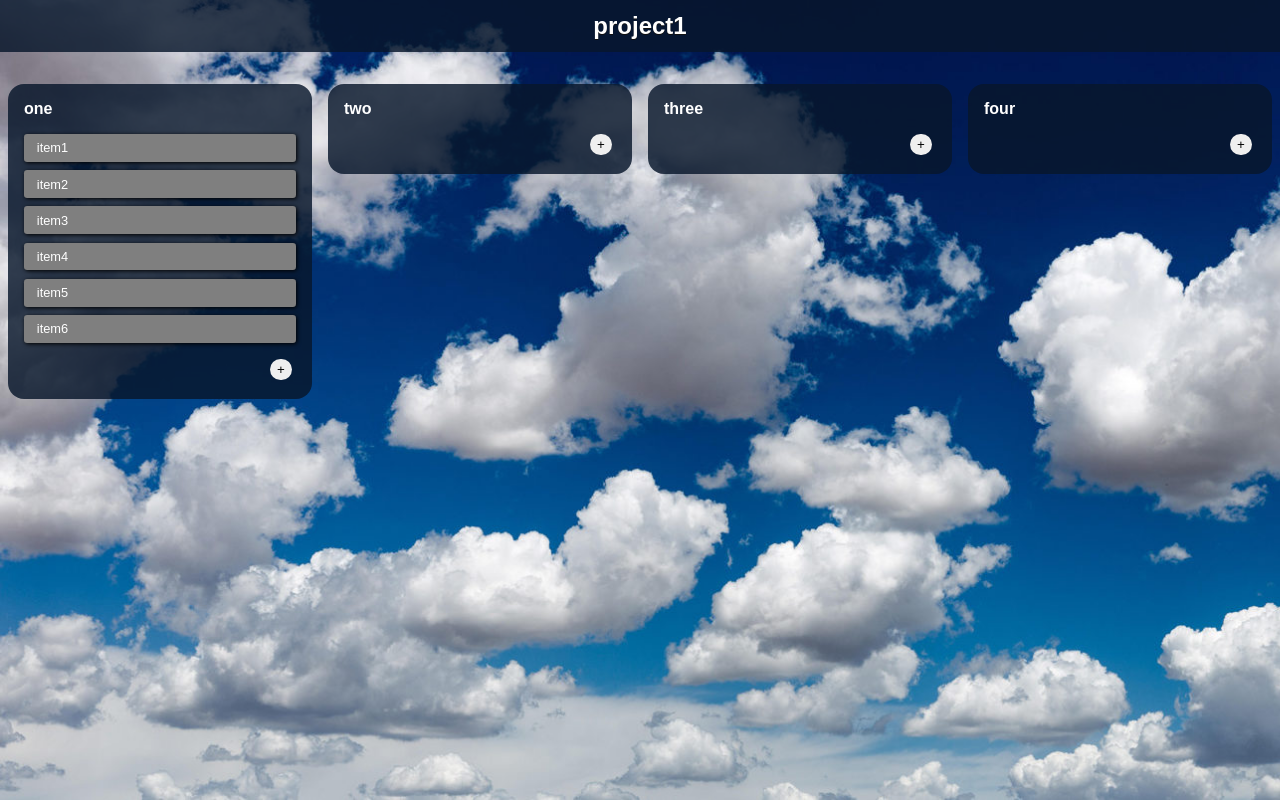
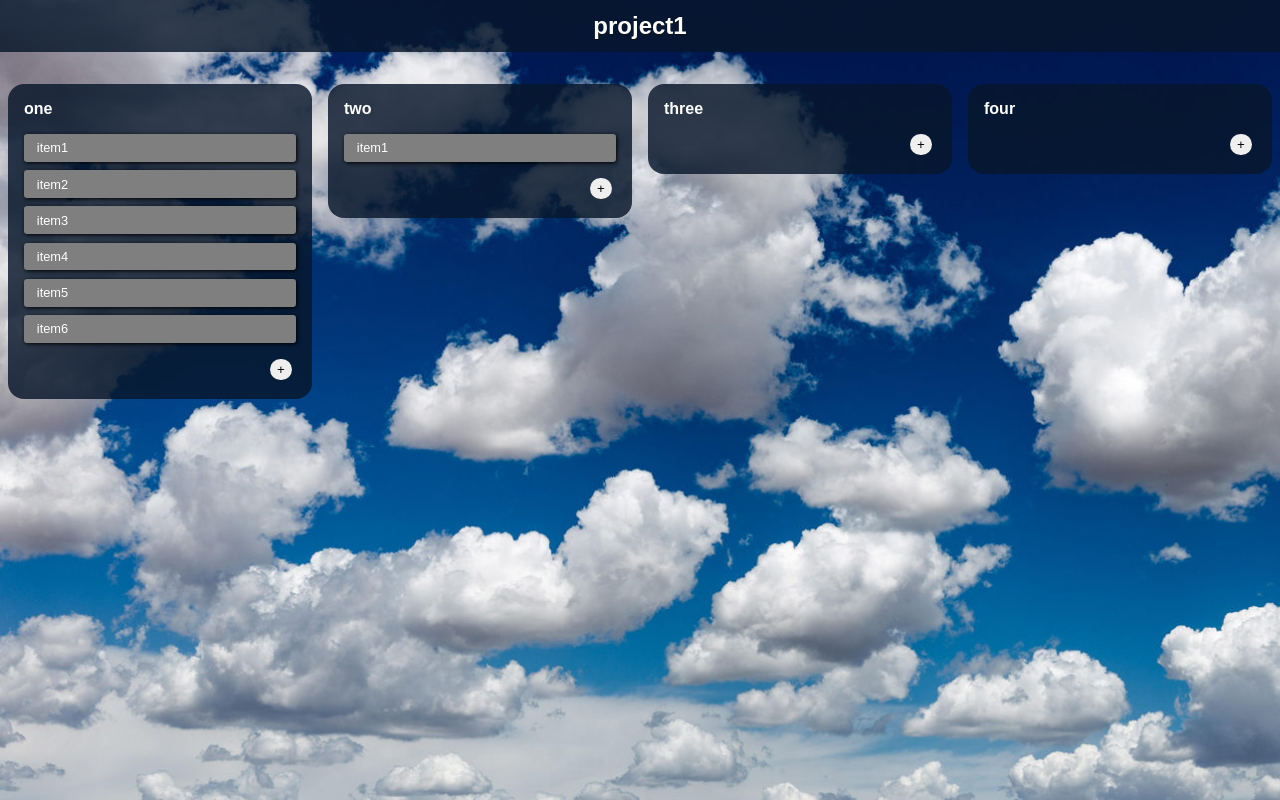
Before and after one commit to rmessina1010/kanbanBoard, a React (Create React App) app: page / in a window 1280 px wide. Built offline with nearby package versions, Linux system fonts and the light colour scheme.

Commit message:
Items are now draggable between components; restructured  DragDropContext

```diff
--- a/src/components/data.js
+++ b/src/components/data.js
@@ -8,7 +8,7 @@ const projects = [
             1: {
                 colTitle: 'one',
                 colId: 1,
-                next: 7,
+                next: 8,
                 items: [{
                     id: 1,
                     item: 'item1',
@@ -56,7 +56,14 @@ const projects = [
             2: {
                 colTitle: 'two',
                 colId: 2,
-                items: []
+                items: [
+                    {
+                        id: 7,
+                        item: 'item1',
+                        desc: 'bla blah',
+                        img: null,
+                        status: false,
+                    }]
             },
             3: {
                 colTitle: 'three',
--- a/src/components/draggables.js
+++ b/src/components/draggables.js
@@ -1,11 +1,11 @@
 import AddItem, { Hx } from './additem';
-import { DragDropContext, Draggable, Droppable } from 'react-beautiful-dnd'
+import { Draggable, Droppable } from 'react-beautiful-dnd'
 
 
 export default function DraggableList(props) {
 
     const appendItem = (item) => {
-        props.updater('add', props.colKey, {
+        props.updater(props.colKey, {
             item,
             desc: '...',
             img: null,
@@ -13,29 +13,24 @@ export default function DraggableList(props) {
         })
     }
 
-    const handleDragEnd = (res) => {
-        props.updater('move', props.colKey, res.source, res.destination)
-        return;
-    }
-
     return (
-        <div className={'drg-col'}>
-            <Hx classes='drg-list-title' x={4} title={props.data.colTitle} />
-            <DragDropContext onDragEnd={handleDragEnd}>
-                <Droppable droppableId={'drg-list-' + props.data.colId}>
-                    {(provided) => {
-                        return (<ul className={'drg-list'} ref={provided.innerRef} {...provided.droppableProps}>
+        <Droppable droppableId={'drg-list-' + props.data.colId}>
+            {(provided) => {
+                return (
+                    <div className={'drg-col'} ref={provided.innerRef} {...provided.droppableProps}>
+                        <Hx classes='drg-list-title' x={4} title={props.data.colTitle} />
+                        <ul className={'drg-list'} >
                             {props.data.items.map((item, index) =>
                                 <Draggable key={'drg-item-' + item.id} draggableId={'drg-item-' + item.id} index={index}>
                                     {(provided) => <li className="drg-item" ref={provided.innerRef} {...provided.draggableProps} {...provided.dragHandleProps}>{item.item}</li>}
                                 </Draggable>
                             )}
                             {provided.placeholder}
-                        </ul>)
-                    }}
-                </Droppable>
-            </DragDropContext>
-            <AddItem update={appendItem} />
-        </div >
+                        </ul>
+                        <AddItem update={appendItem} />
+                    </div>
+                )
+            }}
+        </Droppable>
     );
 }
--- a/src/components/project.js
+++ b/src/components/project.js
@@ -1,4 +1,5 @@
 import { useState } from 'react'
+import { DragDropContext } from 'react-beautiful-dnd'
 
 import { Hx } from './additem';
 import DraggableList from './draggables';
@@ -6,19 +7,29 @@ import DraggableList from './draggables';
 export default function ProjectArea(props) {
 
     const [projectCols, setProjectCols] = useState(props.data.cols)
-    const updater = (act, col, source, target) => {
+    const updater = (col, item) => {
         let newData = JSON.parse(JSON.stringify(projectCols));
-        switch (act) {
-            case 'add':
-                source.id = newData[col].next;
-                newData[col].next++;
-                newData[col].items.push(source);
-                break;
-            case 'move':
-                return;
-            default:
-                return;
+        item.id = newData[col].next;
+        newData[col].next++;
+        newData[col].items.push(item);
+        setProjectCols(newData);
+    }
+
+    const handleDragEnd = (res) => {
+        let theItem = null;
+        let newData = JSON.parse(JSON.stringify(projectCols));
+        let sourceCol = res.source.droppableId.split('-').pop();
+        [theItem] = newData[sourceCol].items.splice(res.source.index, 1);
+
+        if (res.destination) {
+            if (res.destination.droppableId === res.source.droppableId) {
+                newData[sourceCol].items.splice(res.destination.index, 0, theItem);
+            } else {
+                let targCol = res.destination.droppableId.split('-').pop();
+                newData[targCol].items.splice(res.destination.index, 0, theItem);
+            }
         }
+
         setProjectCols(newData);
     }
 
@@ -26,7 +37,9 @@ export default function ProjectArea(props) {
         <div className="drag-proj">
             <Hx classes="proj-title" x={props.hx} title={props.data.title} />
             <div className="drg-area">
-                {Object.keys(projectCols).map(key => <DraggableList data={projectCols[key]} updater={updater} colKey={key} key={'drg-col-' + projectCols[key].colId} />)}
+                <DragDropContext onDragEnd={handleDragEnd}>
+                    {Object.keys(projectCols).map(key => <DraggableList data={projectCols[key]} updater={updater} colKey={key} key={'drg-col-' + projectCols[key].colId} />)}
+                </DragDropContext>
             </div>
         </div>
     );
```
